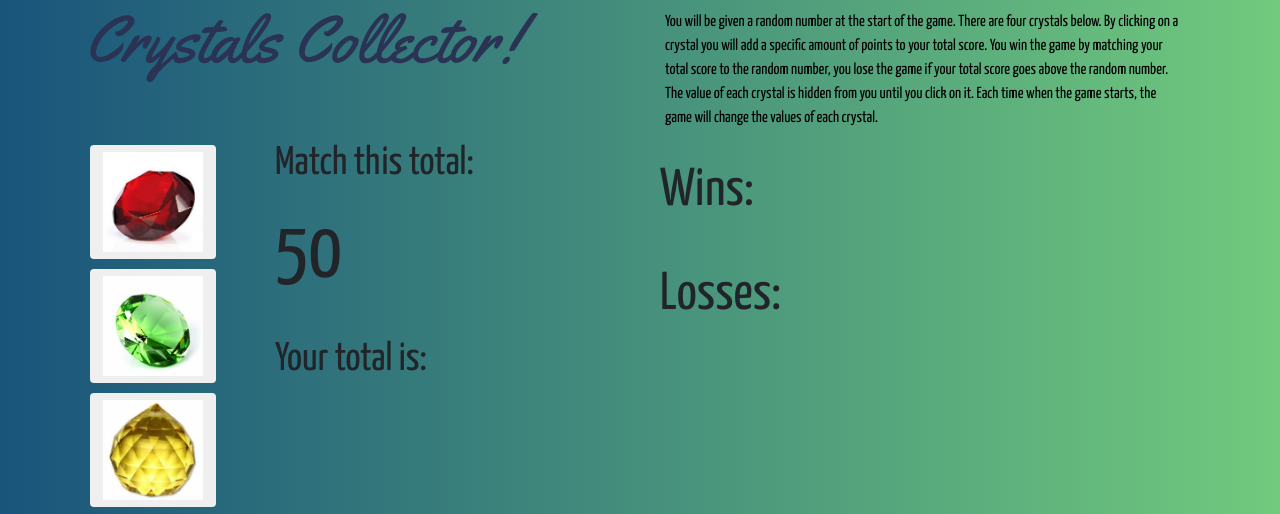
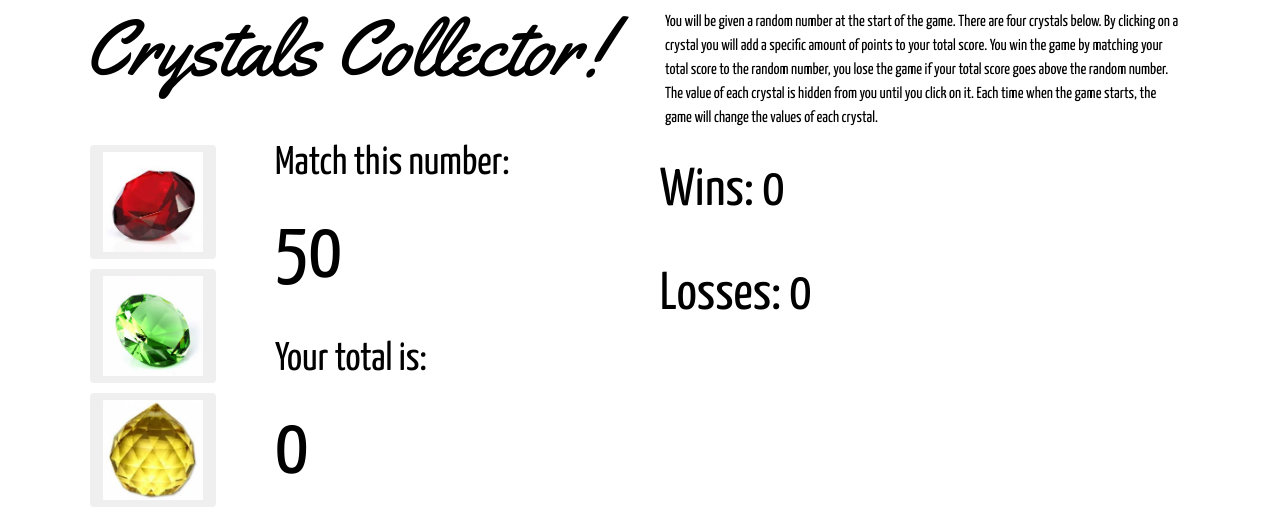
Before and after one commit to pjmiles2/week-4-game, a plain HTML site: page index.html in a window 1280 px wide. Shown: the top 514 px of the page. Drawn offline with nearby package versions, Linux system fonts and the light colour scheme; a web font is replaced by a local one.

Commit message:
updated css

```diff
--- a/assets/css/style.css
+++ b/assets/css/style.css
@@ -1,8 +1,8 @@
 h1 {
 
     font-family: 'Yellowtail', cursive;
-    font-size: 50pt;
-    color: rgb(42, 51, 83);
+    font-size: 60pt;
+    color: rgb(0, 0, 0);
 
 
 }
@@ -21,7 +21,7 @@ h2 {
     font-family: 'Yanone Kaffeesatz', sans-serif;
     font-size: 60pt;
     margin-top: 20px;
-
+    color: black;
 
 
 
@@ -36,6 +36,7 @@ h3 {
 
     font-family: 'Yanone Kaffeesatz', sans-serif;
     font-size: 30pt;
+    color: black;
 
 
 }
@@ -46,11 +47,7 @@ h4 {
     font-family: 'Yanone Kaffeesatz', sans-serif;
     font-size: 40pt;
     margin: 20px;
+    color: black;
 
 
 }
-body {
-
-    background: linear-gradient(to right, #19547b, rgb(113, 202, 125));
-
-    }
--- a/assets/javascript/game.js
+++ b/assets/javascript/game.js
@@ -17,6 +17,10 @@ $(document).ready(function(){
 //random number generator
 function startgame() {
     runningTotal = 0;
+    $("#tally").html(runningTotal);
+    $("#wins").text("Wins: "+ wins);
+    $("#losses").text("Losses: "+ losses);
+
     var minNumber = 19;
     var maxNumber = 120;
     randomNumber = Math.floor(Math.random() * (maxNumber - minNumber + 1) + minNumber);
--- a/index.html
+++ b/index.html
@@ -46,7 +46,7 @@
         </div>
 <div class="col-lg-4">
 
-        <h3>Match this total:</h3>
+        <h3>Match this number:</h3>
         <h2 id="computer"></h2>
         <br>
         <h3>Your total is:</h3>
```
Also changed, not shown: assets/images/blue.jpg.
